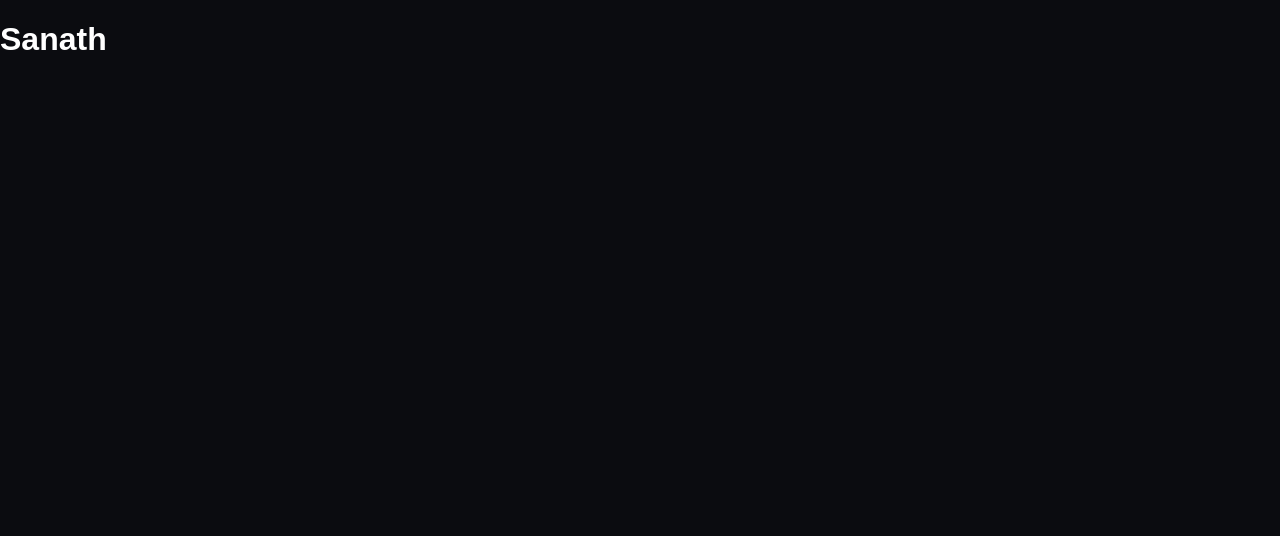
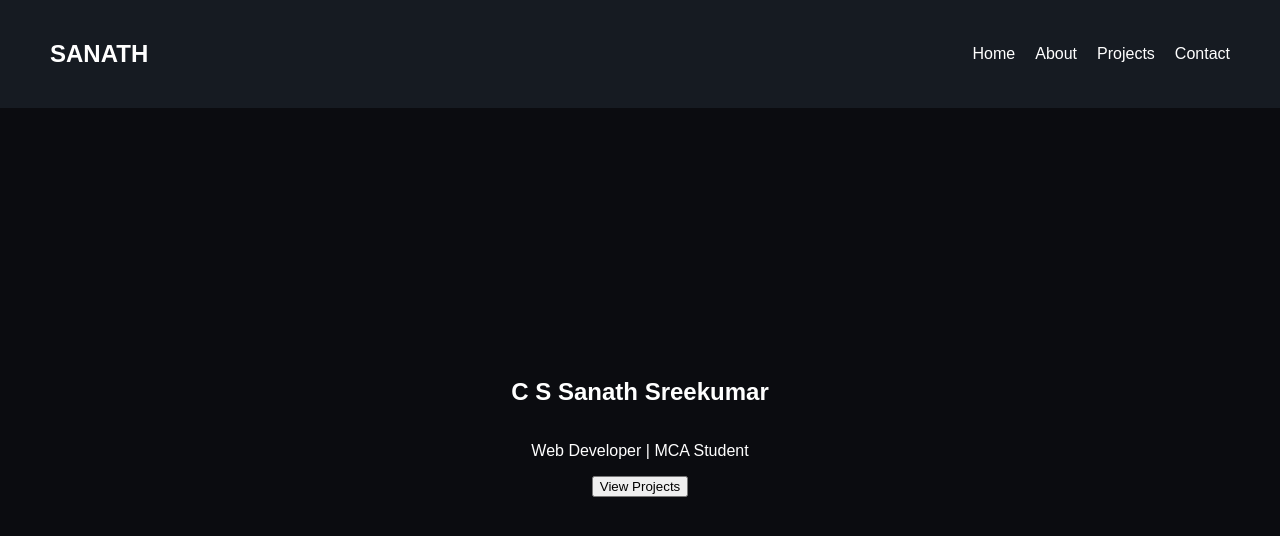
Before and after one commit to sanath2003git/portfolio-react, a React (Vite) app: page / in a window 1280 px wide. Shown: the top 536 px of the page. Built offline with nearby package versions, Linux system fonts and the light colour scheme.

Commit message:
Add navbar and hero React components

```diff
--- a/src/App.jsx
+++ b/src/App.jsx
@@ -1,7 +1,13 @@
+import Navbar from './components/Navbar';
+import Hero from './components/Hero';
+
 function App() {
   return (
-    <h1> Sanath</h1>
-  )
+    <>
+      <Navbar />
+      <Hero />
+    </>
+  );
 }
 
-export default App
+export default App;
--- /dev/null
+++ b/src/components/Hero.jsx
@@ -0,0 +1,17 @@
+function Hero() {
+  return (
+    <section>
+      <h1>C S Sanath Sreekumar</h1>
+
+      <p>
+        Web Developer | MCA Student
+      </p>
+
+      <button>
+        View Projects
+      </button>
+    </section>
+  );
+}
+
+export default Hero;
--- /dev/null
+++ b/src/components/Navbar.jsx
@@ -0,0 +1,16 @@
+function Navbar() {
+  return (
+    <nav>
+      <h1>SANATH</h1>
+
+      <ul>
+        <li>Home</li>
+        <li>About</li>
+        <li>Projects</li>
+        <li>Contact</li>
+      </ul>
+    </nav>
+  )
+}
+
+export default Navbar
--- a/src/index.css
+++ b/src/index.css
@@ -1,6 +1,28 @@
 body {
   margin: 0;
-  background: #0b0c10;
+  background-color: #0b0c10;
   color: white;
   font-family: Arial, sans-serif;
 }
+
+nav {
+  display: flex;
+  justify-content: space-between;
+  align-items: center;
+  padding: 20px 50px;
+  background-color: #161b22;
+}
+
+ul {
+  display: flex;
+  list-style: none;
+  gap: 20px;
+}
+
+section {
+  height: 80vh;
+  display: flex;
+  flex-direction: column;
+  justify-content: center;
+  align-items: center;
+}
```
